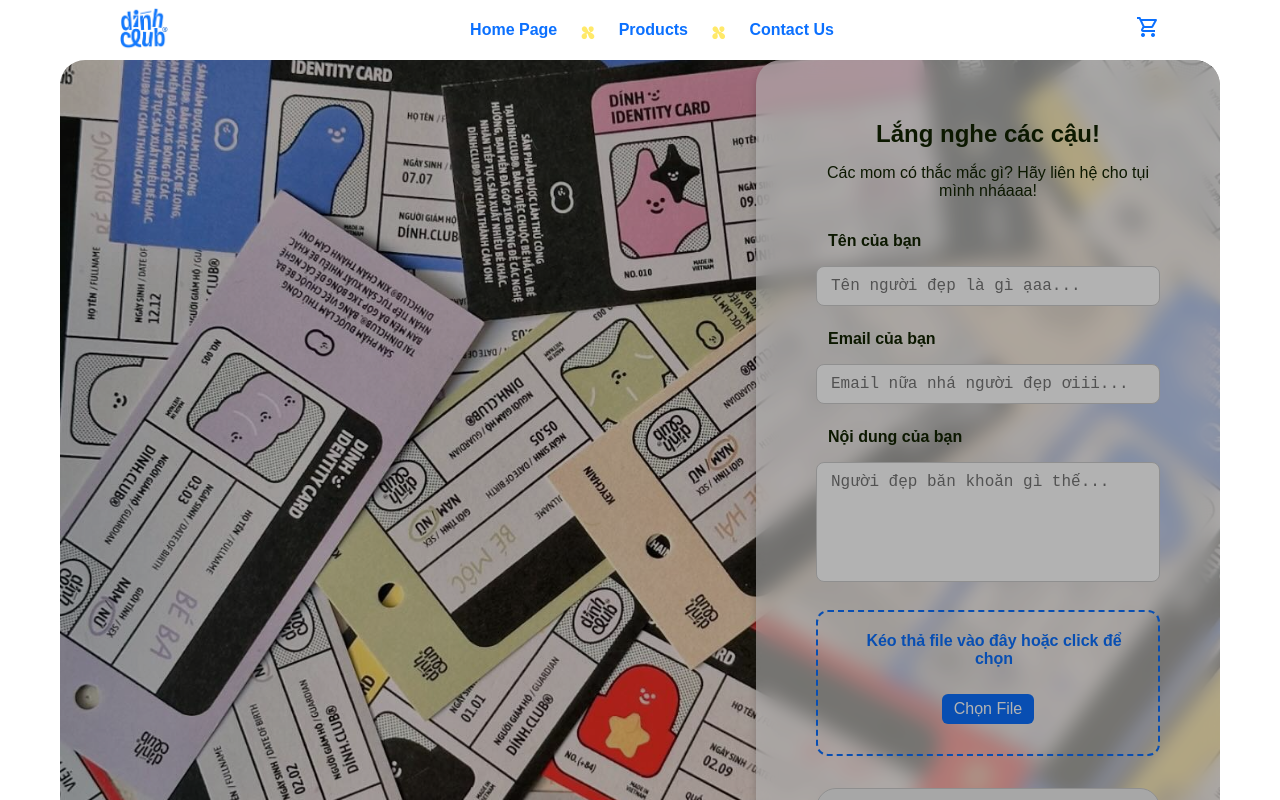
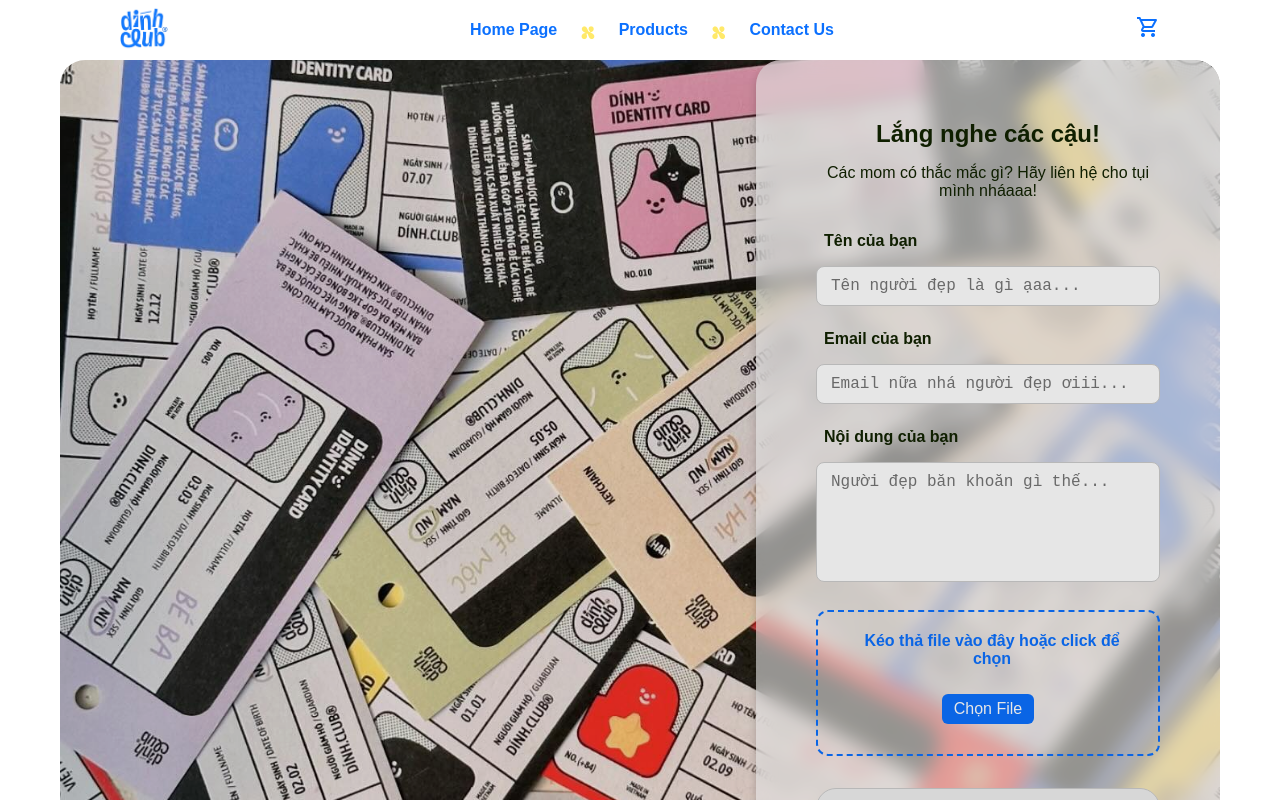
Before and after one commit to nhhoang14/DinhClub, a React (Vite) app: page /contact in a window 1280 px wide. Shown: the top 800 px of the page. Built offline with nearby package versions, Linux system fonts and the light colour scheme.

Commit message:
update contact page

```diff
--- a/src/css/Contact.css
+++ b/src/css/Contact.css
@@ -6,7 +6,7 @@
     border-radius: 25px;
     min-height: 88vh;
     margin: 60px;
-    filter: brightness(70%);
+    filter: brightness(90%);
     overflow: hidden;
     display: flex;
     justify-content: space-between;
@@ -47,7 +47,7 @@
 
 .form-group p {
     font-weight: bold;
-    margin-left: 12px;
+    margin-left: 8px;
     margin-bottom: 16px;
 }
 
```
